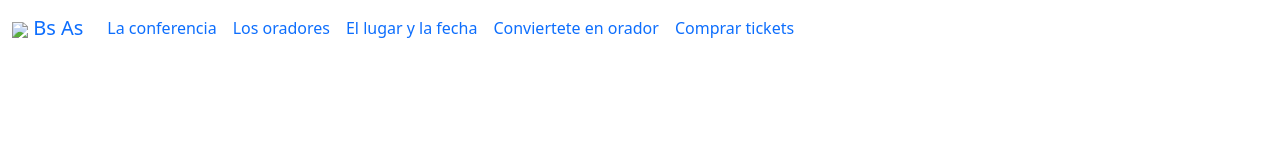
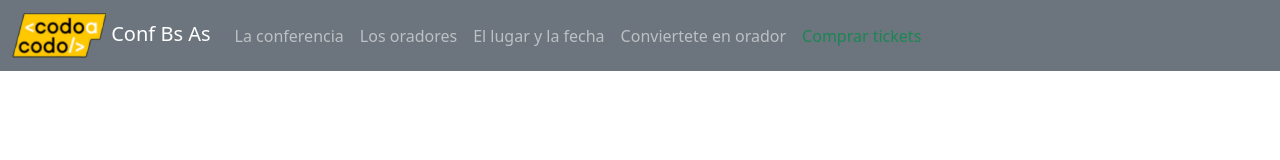
Before and after one commit to BeluBel90/codoacodo, a plain HTML site: page index.html in a window 1280 px wide. Drawn offline with nearby package versions, Linux system fonts and the light colour scheme.

Commit message:
Primera version del Nav

```diff
--- a/index.html
+++ b/index.html
@@ -15,19 +15,27 @@
 </head>
 
 <body>
-    <nav class="navbar navbar-expand-md mb-4">
+    <nav class="navbar navbar-expand-md navbar-dark bg-secondary">
         <div class="container-fluid">
-            <a class="navbar-brand "><img src="imagenes/codoacodo.png"> Bs As</a>
-            <ul class="navbar-nav me-auto mb-2 mb-md-0">
+            <a class="navbar-brand" href="#">
+                <img src="imagenes/codoacodo7.png"> Conf Bs As</a>
+               <button class="navbar-toggler" type="button" data-bs-toggle="collapse" data-bs-target="#navbarBasic" aria-controls="navbarBasic" aria-expanded="false" aria-label="Toggle navigation">
+                <span class="navbar-toggler-icon"></span>
+              </button>
+                <div class="collapse navbar-collapse " id="navbarBasic">
+            <ul class="navbar-nav me-auto mb-lg-0 float-end">
                 <li class="nav-item"><a class="nav-link" href="#">La conferencia</a></li>
                 <li class="nav-item"><a class="nav-link" href="#">Los oradores</a></li>
                 <li class="nav-item"><a class="nav-link" href="#">El lugar y la fecha</a></li>
                 <li class="nav-item"><a class="nav-link" href="#">Conviertete en orador</a></li>
-                <li class="nav-item"><a class="nav-link" href="#">Comprar tickets</a></li>
+                <li class="nav-item"><a class="nav-link text-success" href="#">Comprar tickets</a></li>
             </ul>
+         </div>
         </div>
     </nav>
-    <script> https://cdn.jsdelivr.net/npm/bootstrap@5.2.1/dist/js/bootstrap.bundle.min.js
+
+
+ <script> https://cdn.jsdelivr.net/npm/bootstrap@5.2.1/dist/js/bootstrap.bundle.min.js
     </script>
 </body>
 
```
Also changed, not shown: imagenes/codoacodo7.png (added), 1 other file.
